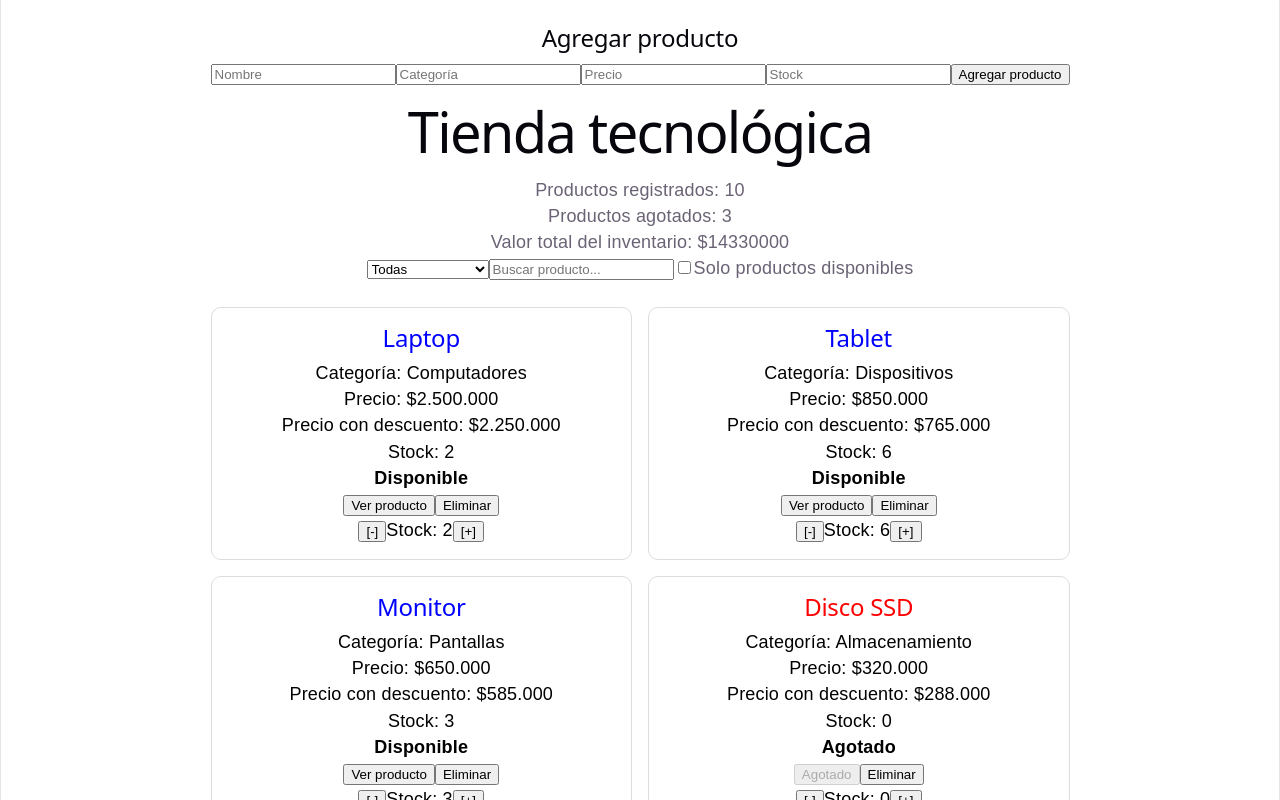
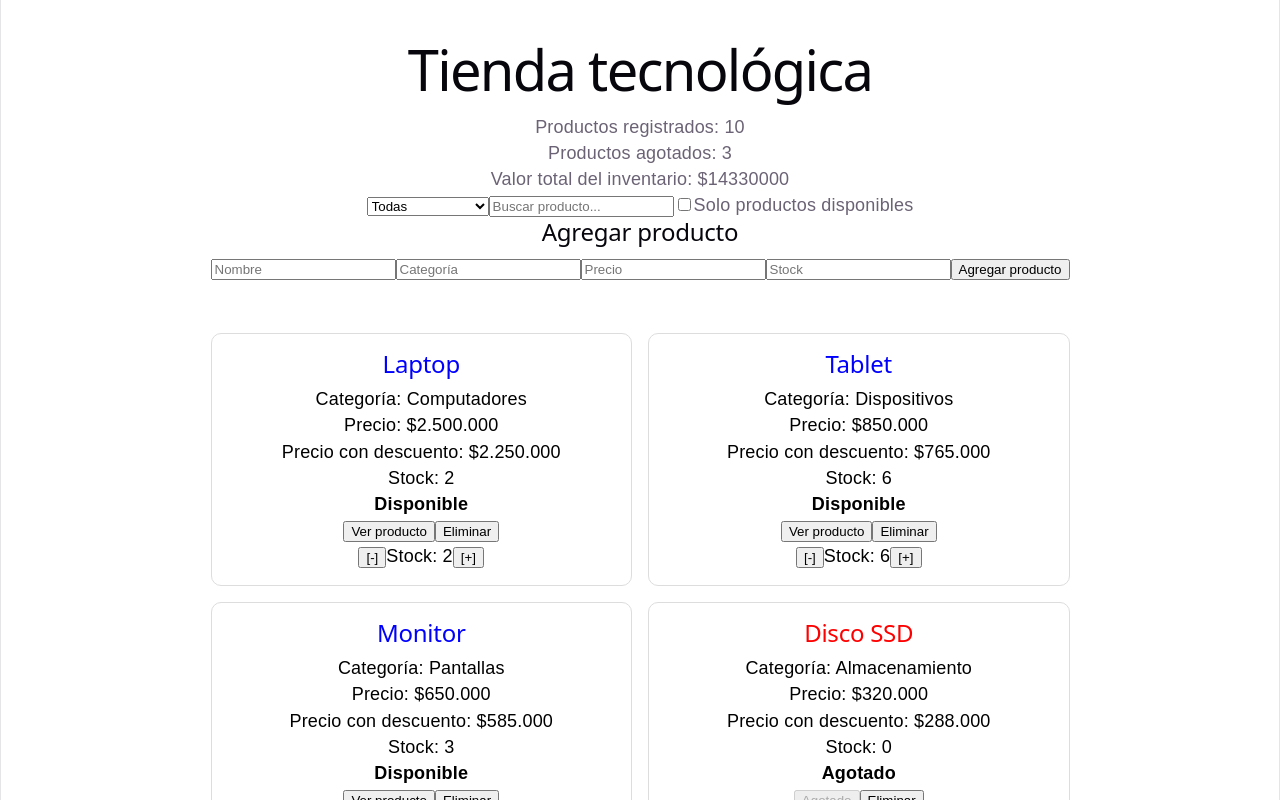
Before and after one commit to ireguisara09/react-js-ficha-3409609-Sara-Iregui, a React (Vite) app in the folder tienda-react/: page / in a window 1280 px wide. Shown: the top 800 px of the page. Built offline with nearby package versions, Linux system fonts and the light colour scheme.

Commit message:
Arreglo de onservación: Cambio de posición de Agregar producto

```diff
--- a/tienda-react/src/App.jsx
+++ b/tienda-react/src/App.jsx
@@ -99,9 +99,7 @@ function App() {
   return (
     <main className="contenedor">
 
-      <FormularioProducto
-        onAgregar={agregarProducto}
-      />
+
 
       <h1>Tienda tecnológica</h1>
 
@@ -181,6 +179,12 @@ function App() {
         Solo productos disponibles
       </label>
 
+
+
+      <FormularioProducto
+        onAgregar={agregarProducto}
+      />
+
       <br />
       <br />
 
```
